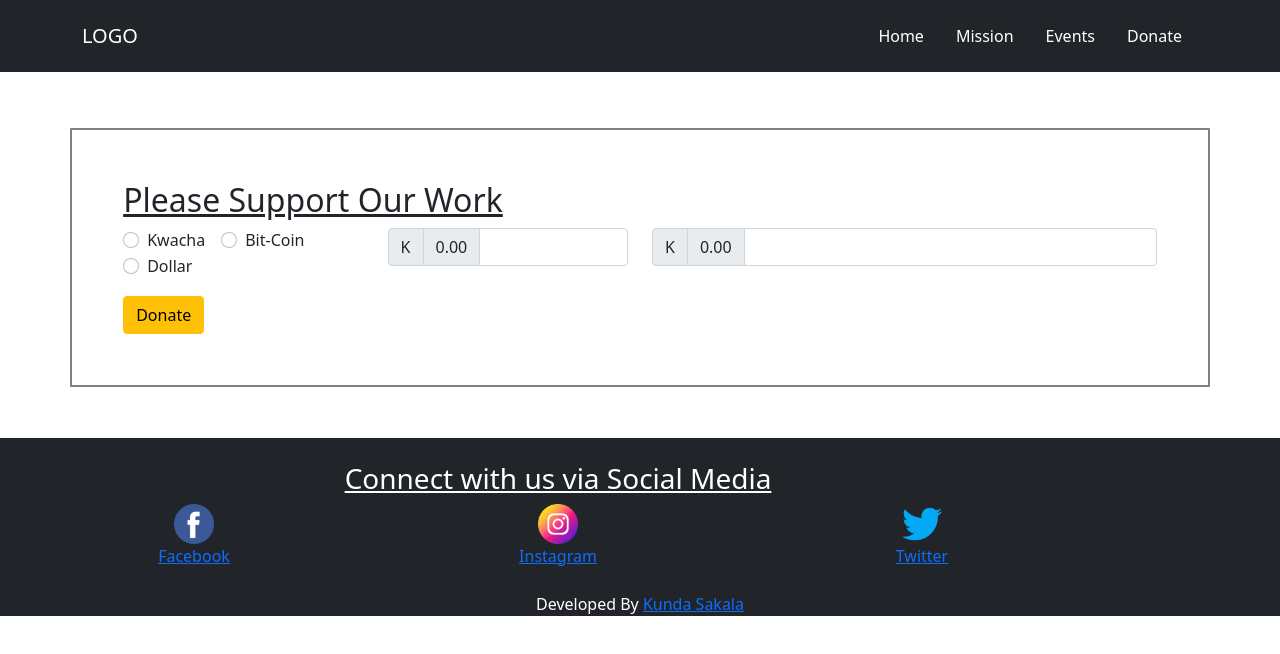
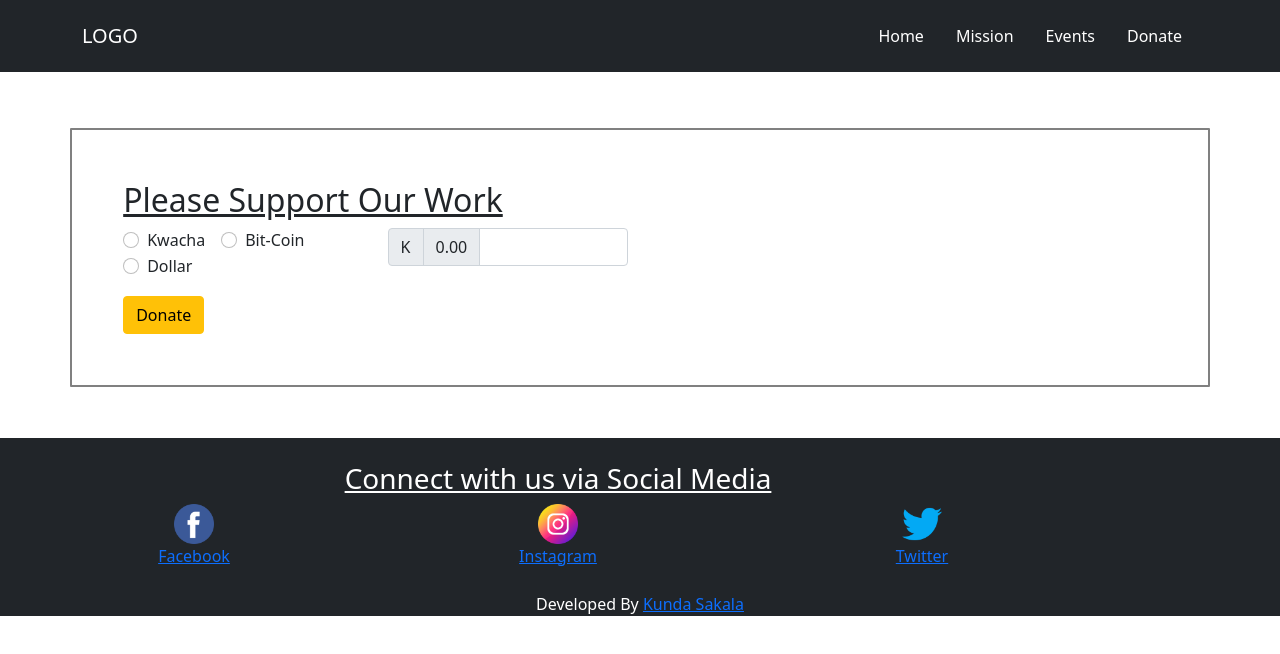
Before and after one commit to IamKunda/bit-coin-awareness-site, a React (Create React App) app: page /Donate in a window 1280 px wide. Shown: the top 654 px of the page. Built offline with nearby package versions, Linux system fonts and the light colour scheme.

Commit message:
Perfection

```diff
--- a/src/Components/MyForm.js
+++ b/src/Components/MyForm.js
@@ -15,12 +15,18 @@ function MyForm() {
          * amount and
          * currency.
          */
-        if(amount==0){
+        if(amount===0){
             alert('Please enter an amount')
         }
         else{
+            if(currency===''){
+                alert("Please choose a currency")
+            }
+            else{
+
             /** If you are writing any Backend(semi) code, do it below */
             alert("Amount: " + amount + " and Currency: " + currency);
+            }
         }
     }
 
@@ -70,7 +76,7 @@ function MyForm() {
             <div className='col'>
                 <div className="input-group mb-3">
                     <span className="input-group-text">{symbol}</span>
-                    <span className="input-group-text">0.00</span>
+                    <span className="input-group-text">{amount}.00</span>
                     <input type="number" class="form-control" onChange={(e) => setAmount(e.target.value)} />
                 </div>
             </div>
--- a/src/Pages/Donate.js
+++ b/src/Pages/Donate.js
@@ -14,11 +14,7 @@ function Donate() {
                         <MyForm />
                     </div>
                     <div className='col'>
-                        <div className="input-group mb-3">
-                            <span className="input-group-text">K</span>
-                            <span className="input-group-text">0.00</span>
-                            <input type="number" class="form-control" id='user-donation' />
-                        </div>
+
                     </div>
 
                 </div>
```
